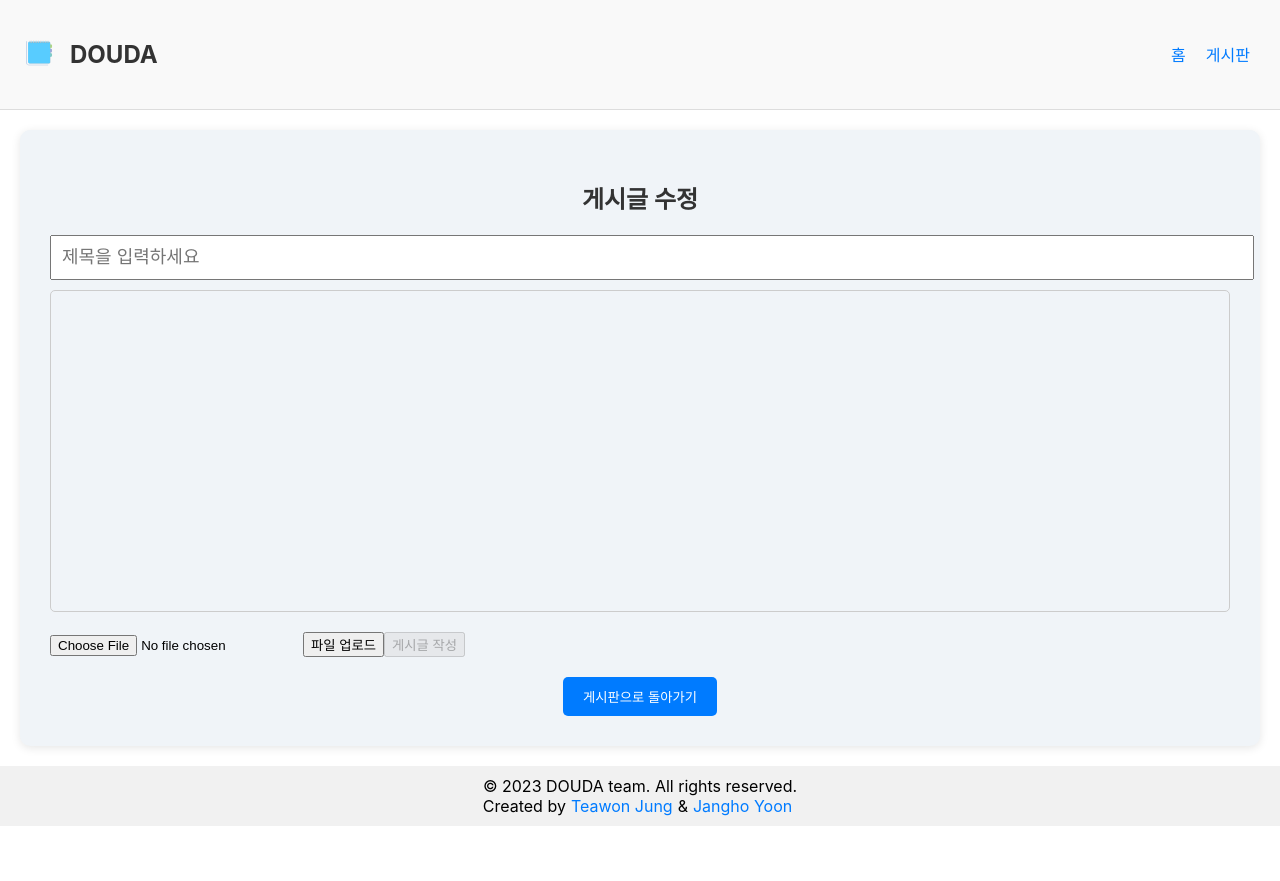
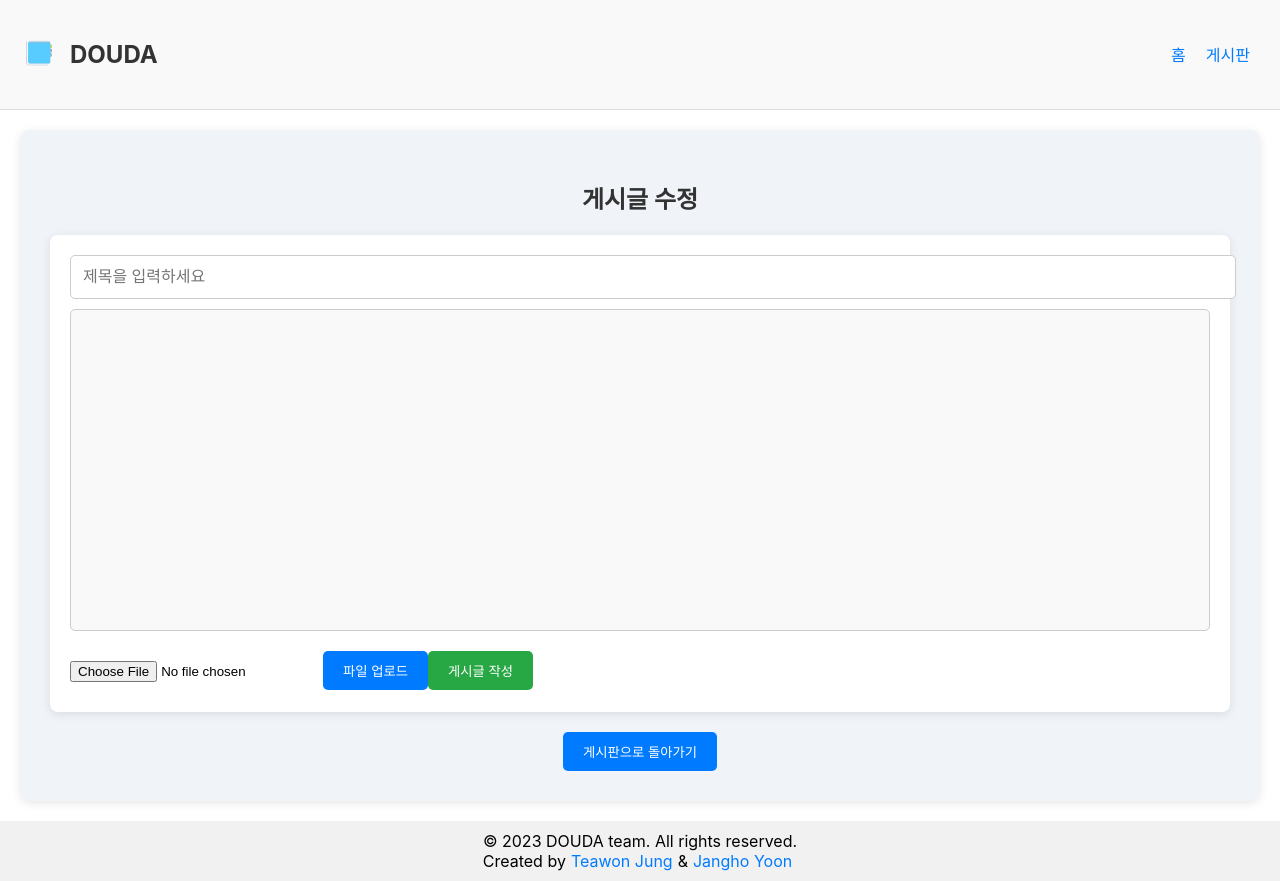
Before and after one commit to HolymolyAstatine/Douda, a React (Create React App) app in the folder client/: page /edit/1 in a window 1280 px wide. Before the commit the page ends 826 px from the top, so only its background shows below. Built offline with nearby package versions, Linux system fonts and the light colour scheme; no server answers.

Commit message:
게시판 작성&수정 버그 수정완료 파일 업로드버그존재

```diff
--- a/client/src/components/Board.tsx
+++ b/client/src/components/Board.tsx
@@ -7,7 +7,7 @@ interface Post {
   title: string;
   author_id: number;
   created_at: string;
-  nickname:string;
+  nickname: string;
 }
 
 interface BoardProps {
@@ -33,11 +33,13 @@ const Board: React.FC<BoardProps> = ({ isLoggedIn }) => {
   return (
     <div style={{ padding: '20px', backgroundColor: '#f9f9f9' }}>
       <h1 style={{ textAlign: 'center', color: '#333' }}>게시판</h1>
-      {isLoggedIn ?<Link to="/ww">
-        <button style={{ margin: '10px 0', padding: '10px 20px', backgroundColor: '#007bff', color: '#fff', border: 'none', borderRadius: '5px' }}>
-          글 작성하기
-        </button>
-      </Link> : null}
+      {isLoggedIn ? (
+        <Link to="/create">
+          <button style={{ margin: '10px 0', padding: '10px 20px', backgroundColor: '#007bff', color: '#fff', border: 'none', borderRadius: '5px' }}>
+            글 작성하기
+          </button>
+        </Link>
+      ) : null}
       {posts.length > 0 ? (
         posts.map((post) => (
           <div key={post.id} style={{ border: '1px solid #ddd', padding: '15px', marginBottom: '15px', borderRadius: '5px', backgroundColor: '#fff' }}>
--- a/client/src/components/EditorComponent.tsx
+++ b/client/src/components/EditorComponent.tsx
@@ -130,13 +130,13 @@ const EditorComponent: React.FC<EditorProps> = ({ initialTitle = '', initialCont
   };
 
   return (
-    <div>
+    <div style={{ padding: '20px', backgroundColor: '#fff', borderRadius: '8px', boxShadow: '0 2px 10px rgba(0, 0, 0, 0.1)' }}>
       <input
         type="text"
         placeholder="제목을 입력하세요"
         value={title}
         onChange={(e) => setTitle(e.target.value)}
-        style={{ width: '100%', padding: '10px', fontSize: '18px', marginBottom: '10px' }}
+        style={{ width: '100%', padding: '12px', fontSize: '16px', marginBottom: '10px', border: '1px solid #ccc', borderRadius: '5px' }}
       />
 
       <div
@@ -149,29 +149,32 @@ const EditorComponent: React.FC<EditorProps> = ({ initialTitle = '', initialCont
           padding: '10px',
           borderRadius: '5px',
           marginBottom: '10px',
+          backgroundColor: '#f9f9f9',
           color: isContentEmpty ? '#999' : '#000',
         }}
       >
         {isContentEmpty ? '본문을 작성하세요' : null}
       </div>
 
-      <input type="file" onChange={handleFileChange} />
+      <input type="file" onChange={handleFileChange} style={{ marginBottom: '10px' }} />
 
       {imagePreview ? (
         <div>
           <p>이미지 미리보기:</p>
-          <img src={imagePreview} alt="Preview" style={{ maxWidth: '200px', marginBottom: '10px' }} />
+          <img src={imagePreview} alt="Preview" style={{ maxWidth: '200px', marginBottom: '10px', borderRadius: '5px' }} />
         </div>
       ) : fileData ? (
         <div>
           <p>파일: {fileData.name}</p>
-          <button disabled>다운로드 불가</button>
+          <button disabled style={{ padding: '5px 10px', backgroundColor: '#ccc', border: 'none', borderRadius: '5px' }}>다운로드 불가</button>
         </div>
       ) : null}
 
-      <button onClick={handleFileUpload}>파일 업로드</button>
+      <button onClick={handleFileUpload} style={{ padding: '10px 20px', backgroundColor: '#007bff', color: '#fff', border: 'none', borderRadius: '5px', cursor: 'pointer', marginTop: '10px' }}>
+        파일 업로드
+      </button>
 
-      <button onClick={handleSubmit} disabled={isButtonDisabled} style={{ marginTop: '10px' }}>
+      <button onClick={handleSubmit} disabled={isButtonDisabled} style={{ marginTop: '10px', padding: '10px 20px', backgroundColor: '#28a745', color: '#fff', border: 'none', borderRadius: '5px', cursor: 'pointer' }}>
         게시글 작성
       </button>
     </div>
--- a/client/src/components/NotFound.tsx
+++ b/client/src/components/NotFound.tsx
@@ -1,15 +1,44 @@
-// client/src/components/NotFound.tsx
-//404 Not Found 컴포넌트
-import { Link } from 'react-router-dom';
+import React from 'react';
+import { useNavigate } from 'react-router-dom';
+import axios from 'axios';
+import EditorComponent from './EditorComponent';
 
-const NotFound = () => {
+const PostCreate: React.FC = () => {
+  const navigate = useNavigate();
+
+  const handleSubmit = async (title: string, content: string) => {
+    const token = localStorage.getItem('token');
+    if (!token) {
+      alert('로그인 토큰이 없습니다. 다시 로그인해주세요.');
+      return;
+    }
+
+    try {
+      await axios.post(
+        'https://localhost:8080/post_data/create_post',
+        { title, content },
+        {
+          headers: {
+            'Content-Type': 'application/json',
+            'Authorization': `Bearer ${token}`,
+          },
+        }
+      );
+
+      alert('게시글 작성 성공!');
+      navigate('/board'); // 게시글 작성 후 게시판으로 이동
+    } catch (error) {
+      console.error('게시글 작성 실패:', error);
+      alert('게시글 작성 중 오류가 발생했습니다.');
+    }
+  };
+
   return (
-    <div style={{ textAlign: 'center' }}>
-      <h1>404 - Page Not Found</h1>
-      <p>We couldn't find the page you were looking for.</p>
-      <Link to="/">Go to Home</Link>
+    <div style={{ padding: '20px', backgroundColor: '#f9f9f9', borderRadius: '8px' }}>
+      <h2 style={{ textAlign: 'center' }}>게시글 작성</h2>
+      <EditorComponent onSubmit={handleSubmit} />
     </div>
   );
 };
 
-export default NotFound;
+export default PostCreate;
```
Also changed, not shown: client/src/components/PostCreate.tsx (+31 -2 lines), 1 other file (tests, documents, lock files or other folders).
